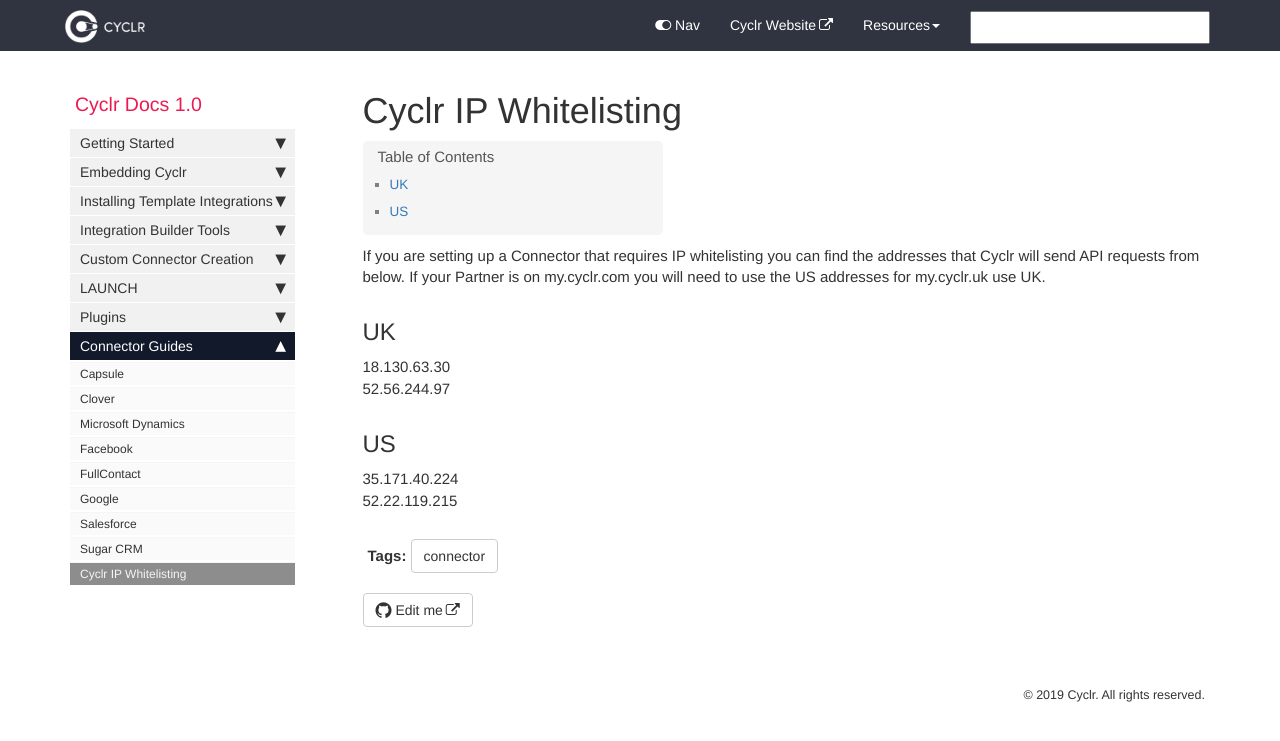
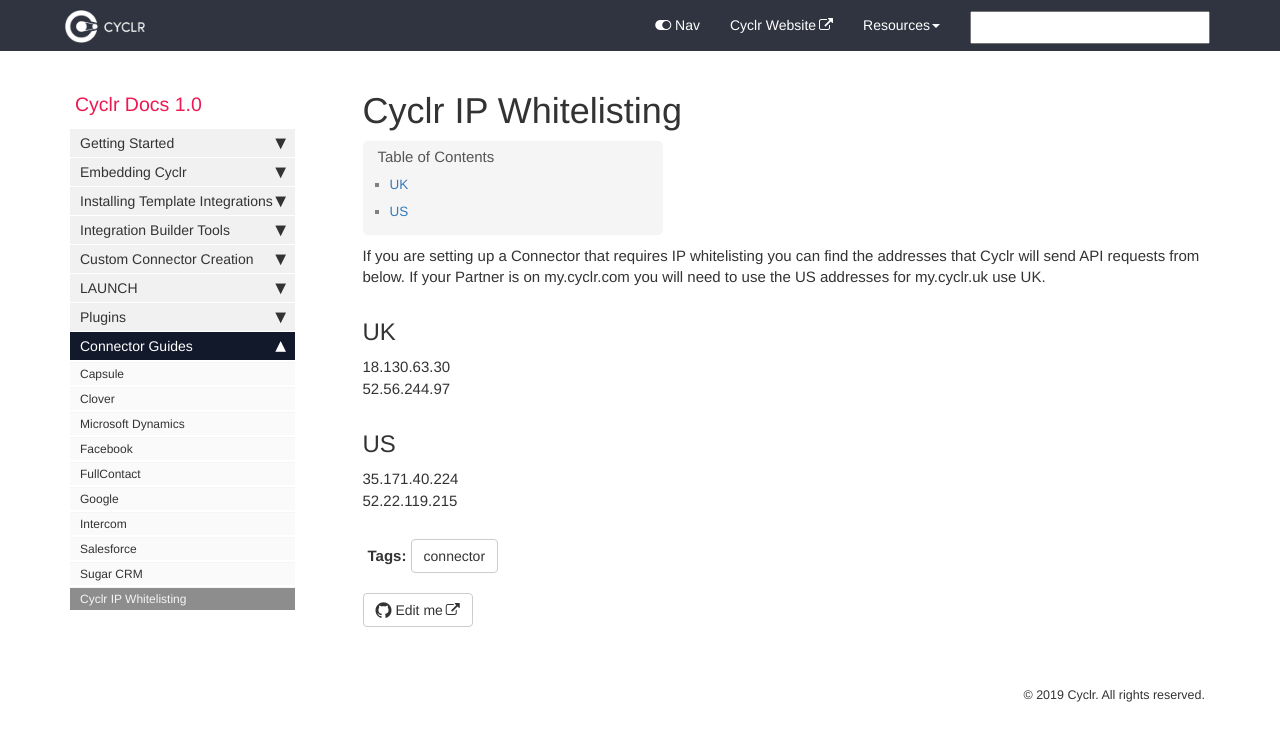
Before and after one commit to sneakysneak/docs, a Jekyll site: the page built from pages/connector-authentication/ip-whitelisting.md, in a window 1280 px wide. Shown: the top 741 px of the page. Built offline with Jekyll 4.4.1, drawn with Linux system fonts in a browser that asks for light colours; nearby versions of some CDN libraries; comment, search, counter and statistics services are not loaded.

Commit message:
Update cyclr_sidebar.yml

```diff
--- a/_data/sidebars/cyclr_sidebar.yml
+++ b/_data/sidebars/cyclr_sidebar.yml
@@ -286,6 +286,10 @@ entries:
             url: /google-connector
             output: web, pdf
 
+          - title: Intercom
+            url: /intercom-connector
+            output: web, pdf
+
           - title: Salesforce
             url: /salesforce-connector
             output: web, pdf
```
